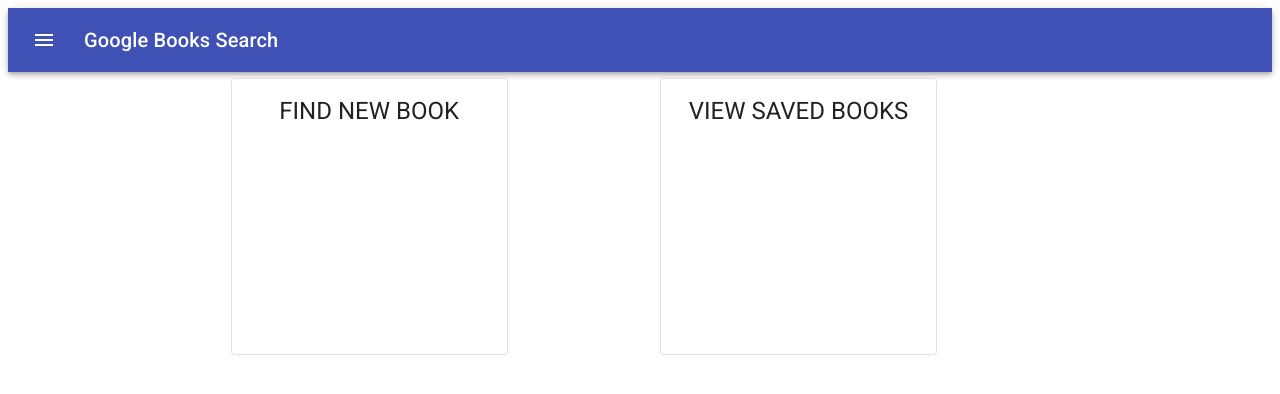
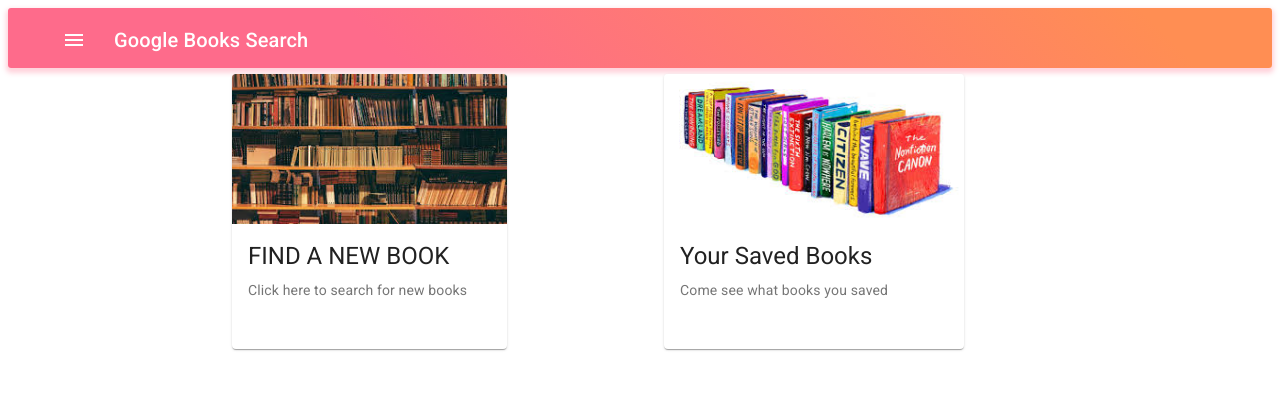
Before and after one commit to nathanaelhauser/google-book-search, a React (Create React App) app in the folder client/: page / in a window 1280 px wide. Shown: the top 394 px of the page. Built offline with nearby package versions, Linux system fonts and the light colour scheme; the HTML template or start-up script is replaced by a standard one.

Commit message:
changed buttons and app bar

```diff
--- a/client/src/components/BookForm/BookForm.js
+++ b/client/src/components/BookForm/BookForm.js
@@ -13,14 +13,25 @@ const useStyles = makeStyles(theme => ({
   },
 }));
 
-const useButtonStyles = makeStyles(theme => ({
+const useButtonStyles = makeStyles({
   root: {
-    '& > *': {
-      margin: theme.spacing(1),
-      width: 200
-    },
+    background: 'linear-gradient(45deg, #FE6B8B 30%, #FF8E53 90%)',
+    border: 0,
+    borderRadius: 3,
+    boxShadow: '0 3px 5px 2px rgba(255, 105, 135, .3)',
+    color: 'white',
+    height: 48,
+    padding: '0 30px',
   },
-}));
+});
+// const useButtonStyles = makeStyles(theme => ({
+//   root: {
+//     '& > *': {
+//       margin: theme.spacing(1),
+//       width: 200
+//     },
+//   },
+// }));
 
 const BookForm = () => {
   const classes = useStyles();
@@ -34,10 +45,10 @@ const BookForm = () => {
   }
 
   return (
-    <div className={classes.root && classesB.root} align='center' >
+    <div className={classes.root} align='center' >
     <form className={classes.root} noValidate autoComplete="off" align='center'>
       <TextField type='text' name='book' id="standard-basic" label="Book Title" value={book} onChange={handleInputChange} onKeyPress={handleInputEnter}/>
-      <Button  variant="contained" color="primary" onClick={handleSearch}>
+      <Button  className={classesB.root} variant="contained" color="primary" onClick={handleSearch}>
         SEARCH
       </Button>
     </form>
--- a/client/src/components/NavBar/NavBar.js
+++ b/client/src/components/NavBar/NavBar.js
@@ -6,10 +6,21 @@ import Toolbar from '@material-ui/core/Toolbar'
 import Typography from '@material-ui/core/Typography'
 import IconButton from '@material-ui/core/IconButton'
 import MenuIcon from '@material-ui/icons/Menu'
+import { green } from '@material-ui/core/colors'
+
+
 
 const useStyles = makeStyles(theme => ({
+
   root: {
     flexGrow: 1,
+    background: 'linear-gradient(45deg, #FE6B8B 30%, #FF8E53 90%)',
+    border: 0,
+    borderRadius: 3,
+    boxShadow: '0 3px 5px 2px rgba(255, 105, 135, .3)',
+    color: 'white',
+    height: 60,
+    padding: '0 30px',
   },
   menuButton: {
     marginRight: theme.spacing(2),
@@ -25,8 +36,8 @@ const NavBar = () => {
   const { toggleDrawer } = useContext(DrawerContext)
 
   return (
-    <div className={classes.root}>
-      <AppBar position="static">
+    <div >
+      <AppBar position="static" className={classes.root}>
         <Toolbar>
           <IconButton
             edge="start"
--- a/client/src/pages/Home/Home.js
+++ b/client/src/pages/Home/Home.js
@@ -6,7 +6,9 @@ import Button from '@material-ui/core/Button'
 import Card from '@material-ui/core/Card'
 import CardContent from '@material-ui/core/CardContent'
 import Typography from '@material-ui/core/Typography'
-
+import CardActionArea from '@material-ui/core/CardActionArea';
+import CardActions from '@material-ui/core/CardActions';
+import CardMedia from '@material-ui/core/CardMedia';
 const useStyles = makeStyles({
   button: {
     minWidth: 275,
@@ -30,27 +32,52 @@ const Home = _ => {
   const classes = useStyles()
 
   return (
-    <Grid container spacing={3} justify="center">
-      <Grid item xs={4}>
+    <Grid container spacing={4} justify='center' alignItems='center'>
+      <Grid item xs={4} >
         <Button href="/search">
-          <Card className={classes.card} variant="outlined">
+           <Card className={classes.card}>
+      <CardActionArea>
+        <CardMedia
+          component="img"
+          alt="Find Books"
+          height="150"
+          image= {require('./books.jfif')}
+          title="Find Books"
+        />
         <CardContent>
-              <Typography variant="h5" component="h2" align='center'>
-                Find New Book
+          <Typography gutterBottom variant="h5" component="h2">
+            FIND A NEW BOOK
+          </Typography>
+          <Typography variant="body2" color="textSecondary" component="p">
+            Click here to search for new books
           </Typography>
         </CardContent>
+      </CardActionArea>
     </Card>
         </Button>
       </Grid>
 
+
       <Grid item xs={4}>
         <Button href="/saved">
-          <Card className={classes.card} variant="outlined">
+        <Card className={classes.card}>
+      <CardActionArea>
+        <CardMedia
+          component="img"
+          alt="Saved Books"
+          height="150"
+          image= {require('./savedbooks.jfif')}
+          title="Saved Books"
+        />
         <CardContent>
-              <Typography variant="h5" component="h2" align='center'>
-                View Saved Books
+          <Typography gutterBottom variant="h5" component="h2">
+            Your Saved Books
+          </Typography>
+          <Typography variant="body2" color="textSecondary" component="p">
+            Come see what books you saved
           </Typography>
         </CardContent>
+      </CardActionArea>
     </Card>
         </Button>
       </Grid>
@@ -58,3 +85,27 @@ const Home = _ => {
   )
 }
 export default Home
+// import React from 'react';
+// import { makeStyles } from '@material-ui/core/styles';
+// import Card from '@material-ui/core/Card';
+// import CardActionArea from '@material-ui/core/CardActionArea';
+// import CardActions from '@material-ui/core/CardActions';
+// import CardContent from '@material-ui/core/CardContent';
+// import CardMedia from '@material-ui/core/CardMedia';
+// import Button from '@material-ui/core/Button';
+// import Typography from '@material-ui/core/Typography';
+
+
+// const useStyles = makeStyles({
+//   card: {
+//     maxWidth: 345,
+//   },
+// });
+
+// const Home = () => {
+//   const classes = useStyles();
+
+//   return (
+
+//   );
+// }
--- a/package.json
+++ b/package.json
@@ -26,6 +26,7 @@
   "dependencies": {
     "@material-ui/core": "^4.8.3",
     "@material-ui/icons": "^4.5.1",
+    "@material-ui/styles": "^4.8.2",
     "axios": "^0.19.1",
     "concurrently": "^5.0.2",
     "dotenv": "^8.2.0",
```
Also changed, not shown: client/src/pages/Home/books.jfif (added), client/src/pages/Home/savedbooks.jfif (added). Lines whose indentation alone changed are shown as unchanged.
